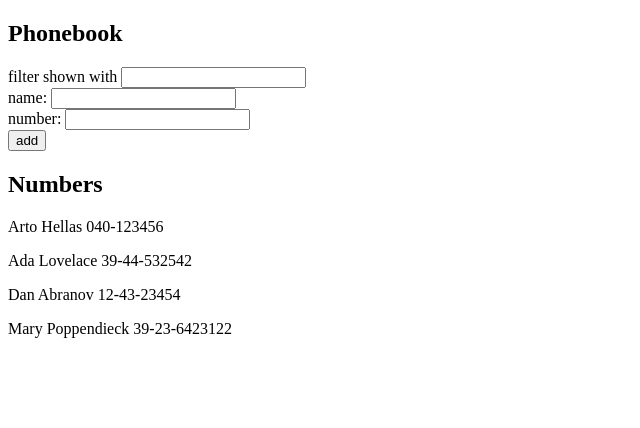
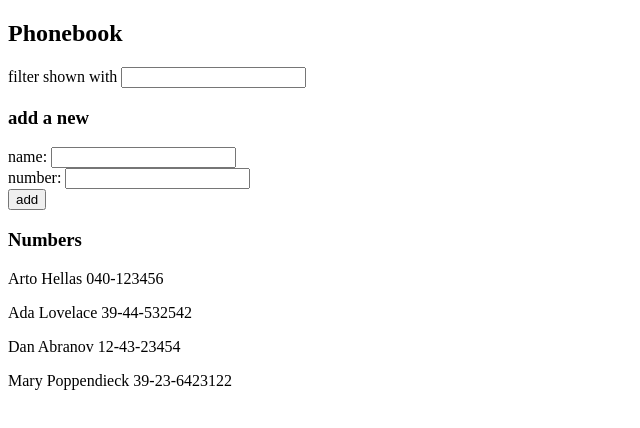
Before and after one commit to miladrahmat/FullStackOpen, a React (Vite) app in the folder part2/phonebook/: page / in a window 1280 px wide. Shown: the top 428 px of the page, without its empty margins (0-640 px from the left). Built offline with nearby package versions, Linux system fonts and the light colour scheme.

Commit message:
Completed up to exercise 2.10

```diff
--- a/part2/phonebook/src/App.jsx
+++ b/part2/phonebook/src/App.jsx
@@ -1,6 +1,32 @@
 import { useState } from 'react'
 
-const Numbers = ({persons}) => {
+const Filter = ({value, onChange}) => {
+  return (
+    <form>
+      <div>
+        filter shown with <input value={value} onChange={onChange} />
+      </div>
+    </form>
+  )
+}
+
+const PersonForm = ({onSubmit, nameValue, nameChange, numberValue, numberChange}) => {
+  return (
+    <form onSubmit={onSubmit}>
+      <div>
+        name: <input value={nameValue} onChange={nameChange}/>
+      </div>
+      <div>
+        number: <input value={numberValue} onChange={numberChange} />
+      </div>
+      <div>
+        <button type="submit">add</button>
+      </div>
+     </form>
+  )
+}
+
+const Persons = ({persons}) => {
   return (
     <div>
       {persons.map(person =>
@@ -19,13 +45,14 @@ const App = () => {
     { name: 'Dan Abranov', number: '12-43-23454'},
     { name: 'Mary Poppendieck', number: '39-23-6423122'}
   ])
-  const [numbers, setNumbers] = useState([...persons])
+
+  const [filterNumbers, setFilterNumbers] = useState('')
   const [newName, setNewName] = useState('')
   const [newNumber, setNewNumber] = useState('')
 
-  const searchName = (search) => {
-    const searchResult = persons.filter(person => person.name.indexOf(search) !== -1)
-    setNumbers(searchResult)
+  const searchName = (filterNumbers) => {
+    const searchResult = persons.filter(person => person.name.indexOf(filterNumbers) !== -1)
+    return searchResult
   }
 
   const addName = (event) => {
@@ -48,24 +75,17 @@ const App = () => {
   return (
     <div>
       <h2>Phonebook</h2>
-      <form>
-        <div>
-          filter shown with <input onChange={event => searchName(event.target.value)} />
-        </div>
-      </form>
-      <form onSubmit={addName}>
-        <div>
-          name: <input value={newName} onChange={event => setNewName(event.target.value)}/>
-        </div>
-        <div>
-          number: <input value={newNumber} onChange={event => setNewNumber(event.target.value)} />
-        </div>
-        <div>
-          <button type="submit">add</button>
-        </div>
-      </form>
-      <h2>Numbers</h2>
-      <Numbers persons={numbers} />
+      <Filter value={filterNumbers} onChange={event => setFilterNumbers(event.target.value)} />
+      <h3>add a new</h3>
+      <PersonForm
+      onSubmit={addName}
+      nameValue={newName}
+      nameChange={event => setNewName(event.target.value)}
+      numberValue={newNumber}
+      numberChange={event => setNewNumber(event.target.value)}
+      />
+      <h3>Numbers</h3>
+      <Persons persons={searchName(filterNumbers)} />
     </div>
   )
 }
```
